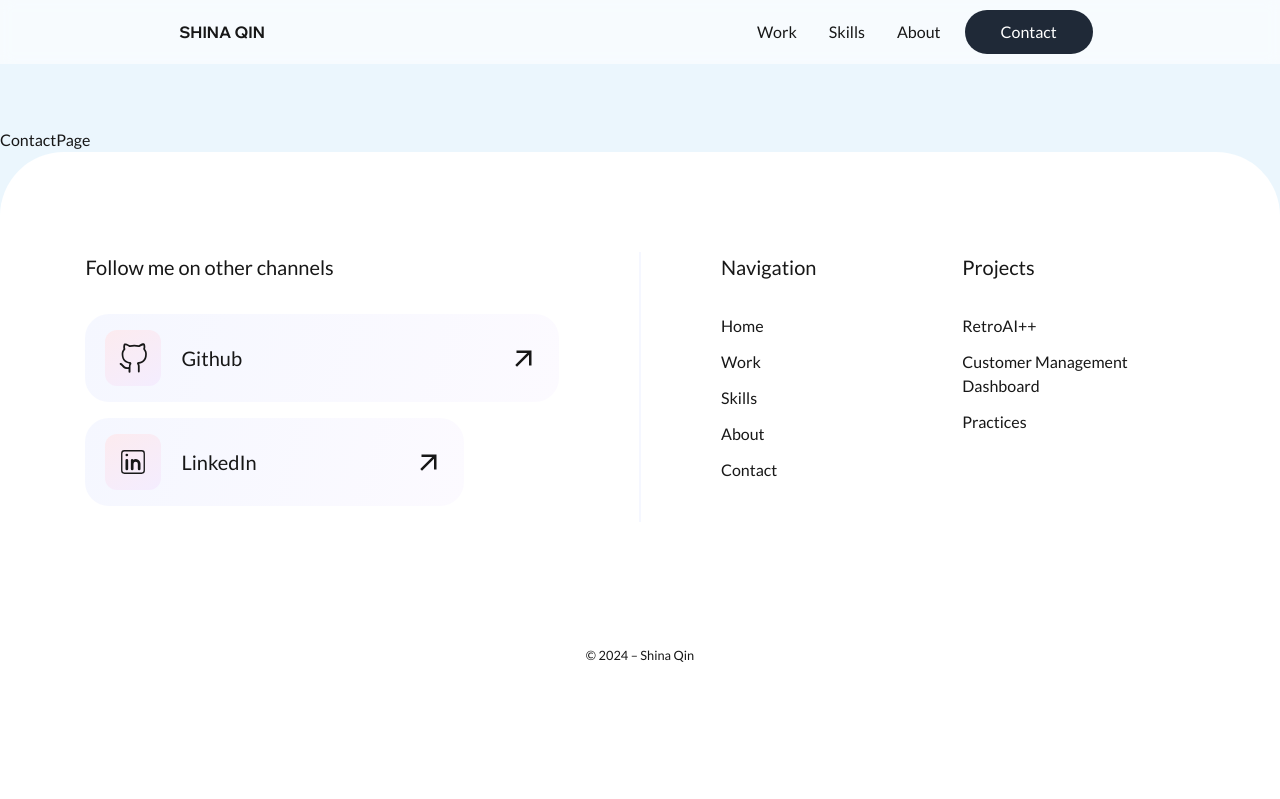
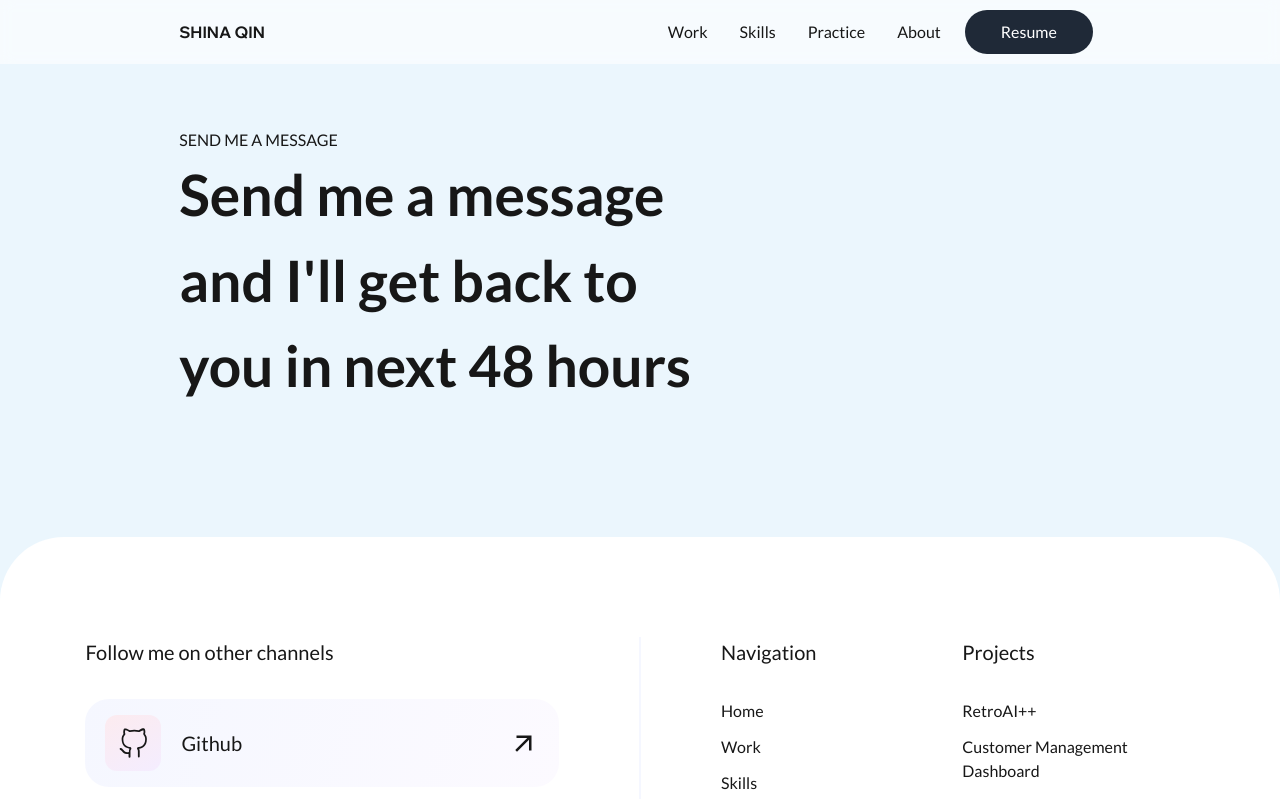
Before and after one commit to bqShina/shina-portfolio, a Next.js app in the folder portfolio-app/: page /contact in a window 1280 px wide. Shown: the top 799 px of the page. Built offline with nearby package versions, Linux system fonts and the light colour scheme.

Commit message:
add resume

```diff
--- a/portfolio-app/app/components/About.tsx
+++ b/portfolio-app/app/components/About.tsx
@@ -27,7 +27,7 @@ const AboutMe = () => {
           innovative solutions, feel free to reach out!
         </p>
         <div className="text-white bg-gray-800 px-8 py-5 rounded-full transition duration-200 hover:scale-95 inline-block">
-          <Link href="/contact">Send me a message</Link>
+          <Link href="/resume.pdf">Download my resume</Link>
         </div>
       </div>
     </div>
--- a/portfolio-app/app/components/NavBar/NavBar.tsx
+++ b/portfolio-app/app/components/NavBar/NavBar.tsx
@@ -28,15 +28,18 @@ const NarBar = () => {
             <Link href="/#skills">Skills</Link>
           </li>
           <li>
+            <Link href="/#practices">Practice</Link>
+          </li>
+          <li>
             <Link href="/#about">About</Link>
           </li>
 
           <li>
             <Link
-              href="/contact"
+              href="/resume.pdf"
               className="text-white bg-gray-800 hover:bg-gray-900 focus:bg-gray-900 focus:text-white font-medium rounded-full  px-9 py-3 transition duration-200 hover:scale-95 ml-2"
             >
-              Contact
+              Resume
             </Link>
           </li>
         </ul>
--- a/portfolio-app/app/components/Practices.tsx
+++ b/portfolio-app/app/components/Practices.tsx
@@ -27,7 +27,7 @@ const Practices = () => {
     },
   ];
   return (
-    <div className="mb-40">
+    <div id="practices" className="mb-40">
       <div className="sub-heading">
         <h6 className="text-center">Extra Projects 🌸</h6>
       </div>
--- a/portfolio-app/app/contact/page.tsx
+++ b/portfolio-app/app/contact/page.tsx
@@ -1,7 +1,19 @@
 import React from "react";
 
 const ContactPage = () => {
-  return <div className="pt-32">ContactPage</div>;
+  return (
+    <div className="pt-32 px-[14%] mb-32">
+      <div className="w-[60%]">
+        <p className="uppercase">Send me a message</p>
+        <h2 className="text-left text-[57px] mb-20 font-bold">
+          Send me a message and I&apos;ll get back to you in next 48 hours
+        </h2>
+      </div>
+      <div>
+        <form></form>
+      </div>
+    </div>
+  );
 };
 
 export default ContactPage;
```
Also changed, not shown: 1 other file (tests, documents, lock files or other folders).
